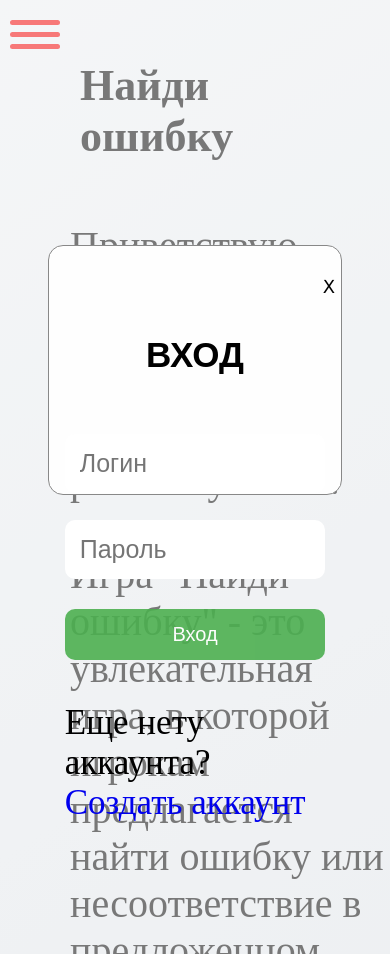
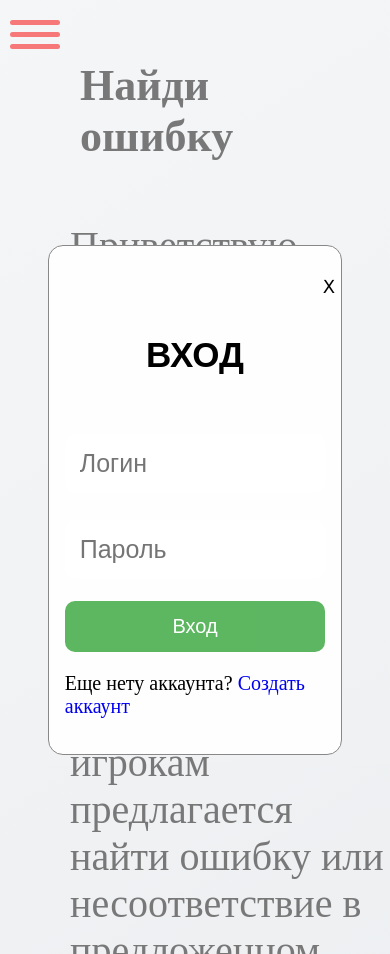
Before and after one commit to SteppingCode/barxatniu, a Flask app: page /game/find_a_mistake in a window 390 px wide, after a click on "Вход". Run offline with Flask 3, Linux system fonts and the light colour scheme; data comes from the database, SQL or seed files in the repository.

Commit message:
14.09.23

```diff
--- a/static/css/styles.css
+++ b/static/css/styles.css
@@ -97,7 +97,6 @@ h1 {
     background-color: #4CAF50;
     color: white;
     padding: 14px 20px;
-    margin: 8px 0;
     border: none;
     cursor: pointer;
     width: 100%;
@@ -204,13 +203,14 @@ footer a:hover {
             margin-top: 50%;
             font-size: 35px;
             width: 75%;
-            height: 26%;
+        }
+        #regis-text {
+            font-size: 20px;
         }
         .modal-content input {
             font-size: 25px;
         }
         footer {
-            margin-top: 180%;
             font-size: 30px;
         }
         footer #other {
@@ -223,9 +223,6 @@ footer a:hover {
             margin-top: 26px;
             list-style-type: circle;
         }
-        .menu {
-            left: -290px;
-        }
     }
 @media (max-width: 720px) {
     footer #author {
--- a/templates/base.html
+++ b/templates/base.html
@@ -55,7 +55,7 @@
                         <input id="pass" type="password" placeholder="Пароль" name="psw" required pattern="[A-za-z1-0]*">
                     </div>
                     <button id="btn" type="submit" class="signupbtn">Вход</button>
-                    <p>Еще нету аккаунта? <a style="text-decoration: none;" onclick="document.getElementById('id01').style.display = 'none';" href="{{url_for('register')}}">Создать аккаунт</a></p>
+                    <p id="regis-text">Еще нету аккаунта? <a style="text-decoration: none;" onclick="document.getElementById('id01').style.display = 'none';" href="{{url_for('register')}}">Создать аккаунт</a></p>
                 </div>
             </form>
         </div>
```
